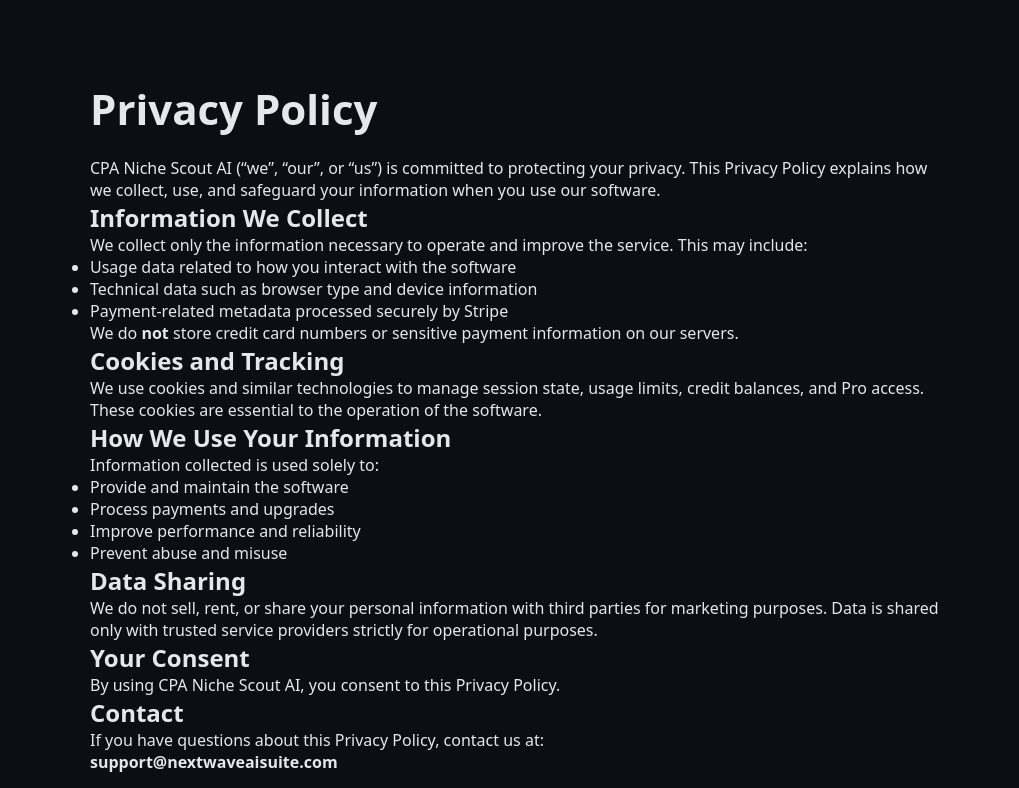
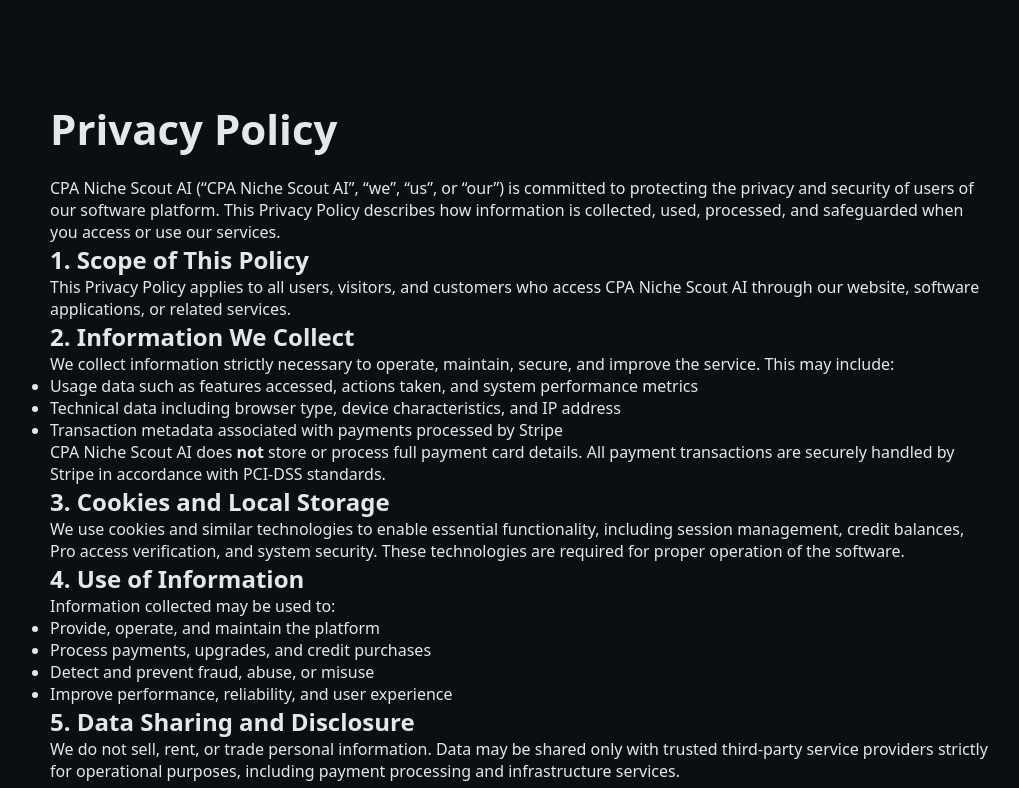
Before and after one commit to nextwaveaisuite/cpa-niche-scout-ai, a Next.js app: page /privacy in a window 1280 px wide. Shown: the top 788 px of the page, without its empty margins (120-1139 px from the left). Built offline with nearby package versions, Linux system fonts and the light colour scheme.

Commit message:
page.tsx

```diff
--- a/app/privacy/page.tsx
+++ b/app/privacy/page.tsx
@@ -1,63 +1,89 @@
 export default function PrivacyPage() {
   return (
-    <main style={{ maxWidth: "900px", margin: "60px auto", padding: "20px" }}>
+    <main style={{ maxWidth: "1000px", margin: "70px auto", padding: "30px" }}>
       <h1>Privacy Policy</h1>
 
       <p>
-        CPA Niche Scout AI (“we”, “our”, or “us”) is committed to protecting your
-        privacy. This Privacy Policy explains how we collect, use, and safeguard
-        your information when you use our software.
+        CPA Niche Scout AI (“CPA Niche Scout AI”, “we”, “us”, or “our”) is committed
+        to protecting the privacy and security of users of our software platform.
+        This Privacy Policy describes how information is collected, used,
+        processed, and safeguarded when you access or use our services.
       </p>
 
-      <h2>Information We Collect</h2>
+      <h2>1. Scope of This Policy</h2>
       <p>
-        We collect only the information necessary to operate and improve the
-        service. This may include:
+        This Privacy Policy applies to all users, visitors, and customers who
+        access CPA Niche Scout AI through our website, software applications, or
+        related services.
+      </p>
+
+      <h2>2. Information We Collect</h2>
+      <p>
+        We collect information strictly necessary to operate, maintain, secure,
+        and improve the service. This may include:
       </p>
       <ul>
-        <li>Usage data related to how you interact with the software</li>
-        <li>Technical data such as browser type and device information</li>
-        <li>Payment-related metadata processed securely by Stripe</li>
+        <li>
+          Usage data such as features accessed, actions taken, and system
+          performance metrics
+        </li>
+        <li>
+          Technical data including browser type, device characteristics, and IP
+          address
+        </li>
+        <li>
+          Transaction metadata associated with payments processed by Stripe
+        </li>
       </ul>
 
       <p>
-        We do <strong>not</strong> store credit card numbers or sensitive payment
-        information on our servers.
+        CPA Niche Scout AI does <strong>not</strong> store or process full payment
+        card details. All payment transactions are securely handled by Stripe in
+        accordance with PCI-DSS standards.
       </p>
 
-      <h2>Cookies and Tracking</h2>
+      <h2>3. Cookies and Local Storage</h2>
       <p>
-        We use cookies and similar technologies to manage session state, usage
-        limits, credit balances, and Pro access. These cookies are essential to
-        the operation of the software.
+        We use cookies and similar technologies to enable essential functionality,
+        including session management, credit balances, Pro access verification,
+        and system security. These technologies are required for proper operation
+        of the software.
       </p>
 
-      <h2>How We Use Your Information</h2>
+      <h2>4. Use of Information</h2>
       <p>
-        Information collected is used solely to:
+        Information collected may be used to:
       </p>
       <ul>
-        <li>Provide and maintain the software</li>
-        <li>Process payments and upgrades</li>
-        <li>Improve performance and reliability</li>
-        <li>Prevent abuse and misuse</li>
+        <li>Provide, operate, and maintain the platform</li>
+        <li>Process payments, upgrades, and credit purchases</li>
+        <li>Detect and prevent fraud, abuse, or misuse</li>
+        <li>Improve performance, reliability, and user experience</li>
       </ul>
 
-      <h2>Data Sharing</h2>
+      <h2>5. Data Sharing and Disclosure</h2>
       <p>
-        We do not sell, rent, or share your personal information with third
-        parties for marketing purposes. Data is shared only with trusted service
-        providers strictly for operational purposes.
+        We do not sell, rent, or trade personal information. Data may be shared
+        only with trusted third-party service providers strictly for operational
+        purposes, including payment processing and infrastructure services.
       </p>
 
-      <h2>Your Consent</h2>
+      <h2>6. Data Security</h2>
       <p>
-        By using CPA Niche Scout AI, you consent to this Privacy Policy.
+        We implement reasonable administrative, technical, and organizational
+        safeguards designed to protect information against unauthorized access,
+        disclosure, alteration, or destruction.
       </p>
 
-      <h2>Contact</h2>
+      <h2>7. User Consent</h2>
       <p>
-        If you have questions about this Privacy Policy, contact us at:
+        By accessing or using CPA Niche Scout AI, you acknowledge that you have
+        read, understood, and agreed to this Privacy Policy.
+      </p>
+
+      <h2>8. Contact Information</h2>
+      <p>
+        For privacy-related inquiries, contact:
         <br />
         <strong>support@nextwaveaisuite.com</strong>
       </p>
```
